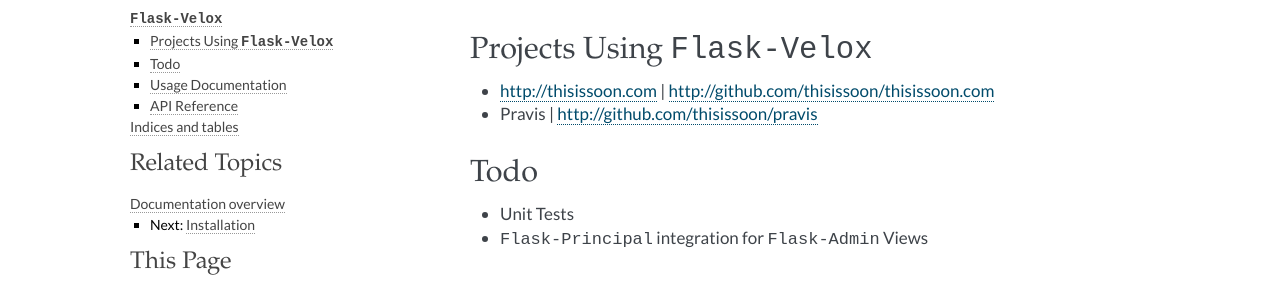
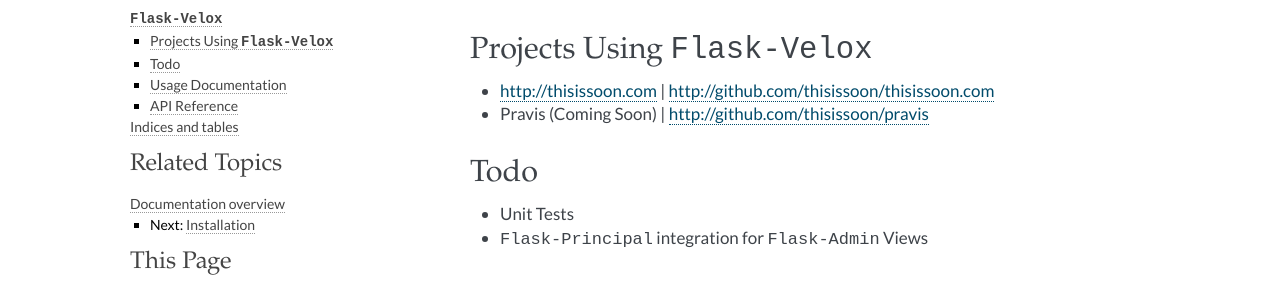
Before and after one commit to thisissoon/Flask-Velox, a Sphinx documentation site: the page built from docs/index.rst, in a window 1280 px wide. Shown: the part 283-566 px from the top of the page. Built offline with Sphinx 7.4.7, drawn with Linux system fonts in a browser that asks for light colours; some web fonts are replaced; the version number could not be read and is left out.

Commit message:
More doc updates

```diff
--- a/docs/index.rst
+++ b/docs/index.rst
@@ -14,7 +14,7 @@
 ------------------------------
 
 * http://thisissoon.com | http://github.com/thisissoon/thisissoon.com
-* Pravis | http://github.com/thisissoon/pravis
+* Pravis (Coming Soon) | http://github.com/thisissoon/pravis
 
 Todo
 ----
```
